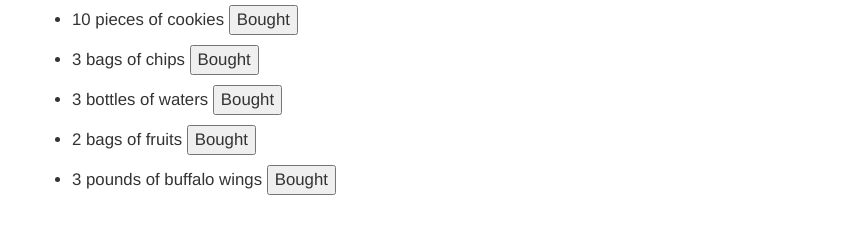
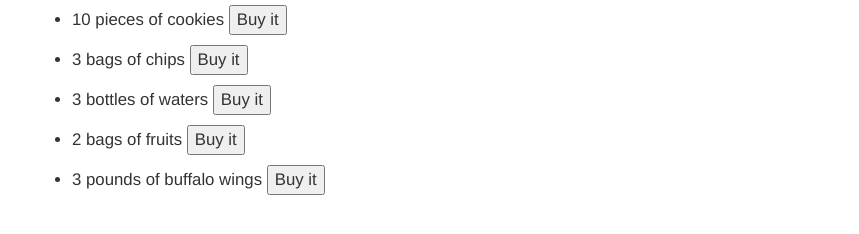
Before and after one commit to js-examples/angularJs, a plain HTML site: page assignment-02/index.html in a window 1280 px wide. Shown: the part 154-388 px from the top of the page, without its empty margins (38-897 px from the left). Drawn offline with nearby package versions, Linux system fonts and the light colour scheme.

Commit message:
assignment 2 updated

```diff
--- a/assignment-02/index.html
+++ b/assignment-02/index.html
@@ -40,7 +40,7 @@
                        <li>
 
                        <span padding="10px">{{item.quantity}} of {{item.name}}
-                          <button ng-click="list1.removeItem($index);">Bought</button></span>
+                          <button ng-click="list1.removeItem($index);">Buy it</button></span>
                        </li>
                     </ul>
                     <div class="emptyMessage" ng-show="list1.items.length<1">Everything is bought!</div>
```
